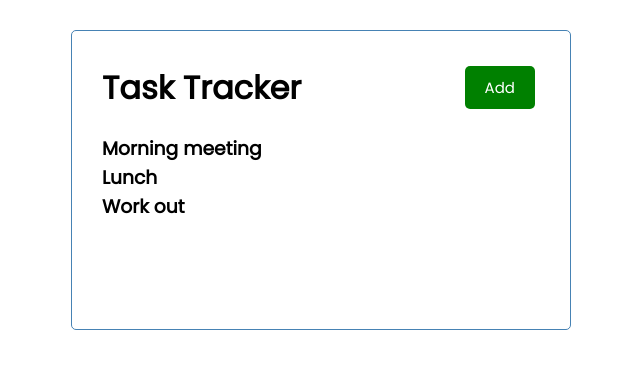
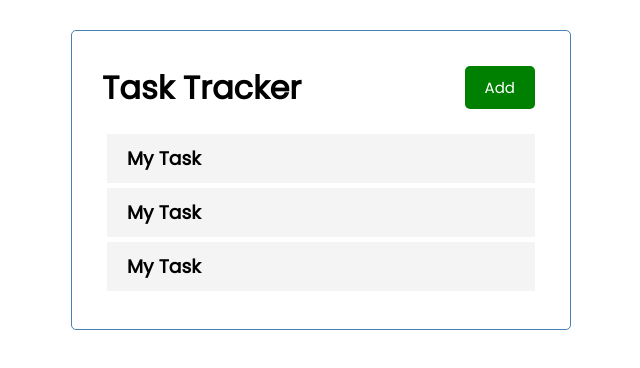
Before and after one commit to Jiyeonmoon814/react-crash-course-2021, a React (Create React App) app: page / in a window 1280 px wide. Shown: the top 368 px of the page, without its empty margins (319-959 px from the left). Built offline with nearby package versions, Linux system fonts and the light colour scheme.

Commit message:
make a singular task comp

```diff
--- /dev/null
+++ b/src/components/Task.js
@@ -0,0 +1,9 @@
+export const Task = () => {
+    return (
+        <div className='task'>
+            <h3>My Task</h3>
+        </div>
+    )
+}
+
+export default Task
--- a/src/components/Tasks.js
+++ b/src/components/Tasks.js
@@ -1,7 +1,11 @@
+import Task from './Task'
+
 const Tasks = ({tasks}) => {
     return (
         <>
-            {tasks.map((task)=>(<h3 key={task.id}>{task.text}</h3>))}
+            {tasks.map((task)=>(
+             <Task key={task.id} task={task} />
+            ))}
         </>
     )
 }
--- a/src/index.css
+++ b/src/index.css
@@ -54,18 +54,18 @@
   width:100%;
 }
 
-.event {
+.task {
   background: #f4f4f4;
   margin:5px;
   padding:10px 20px;
   cursor: pointer;
 }
 
-.event.reminder {
+.task.reminder {
   border-left: 5px solid green;
 }
 
-.event h3 {
+.task h3 {
   display: flex;
   align-items: center;
   justify-content: space-between;
```
